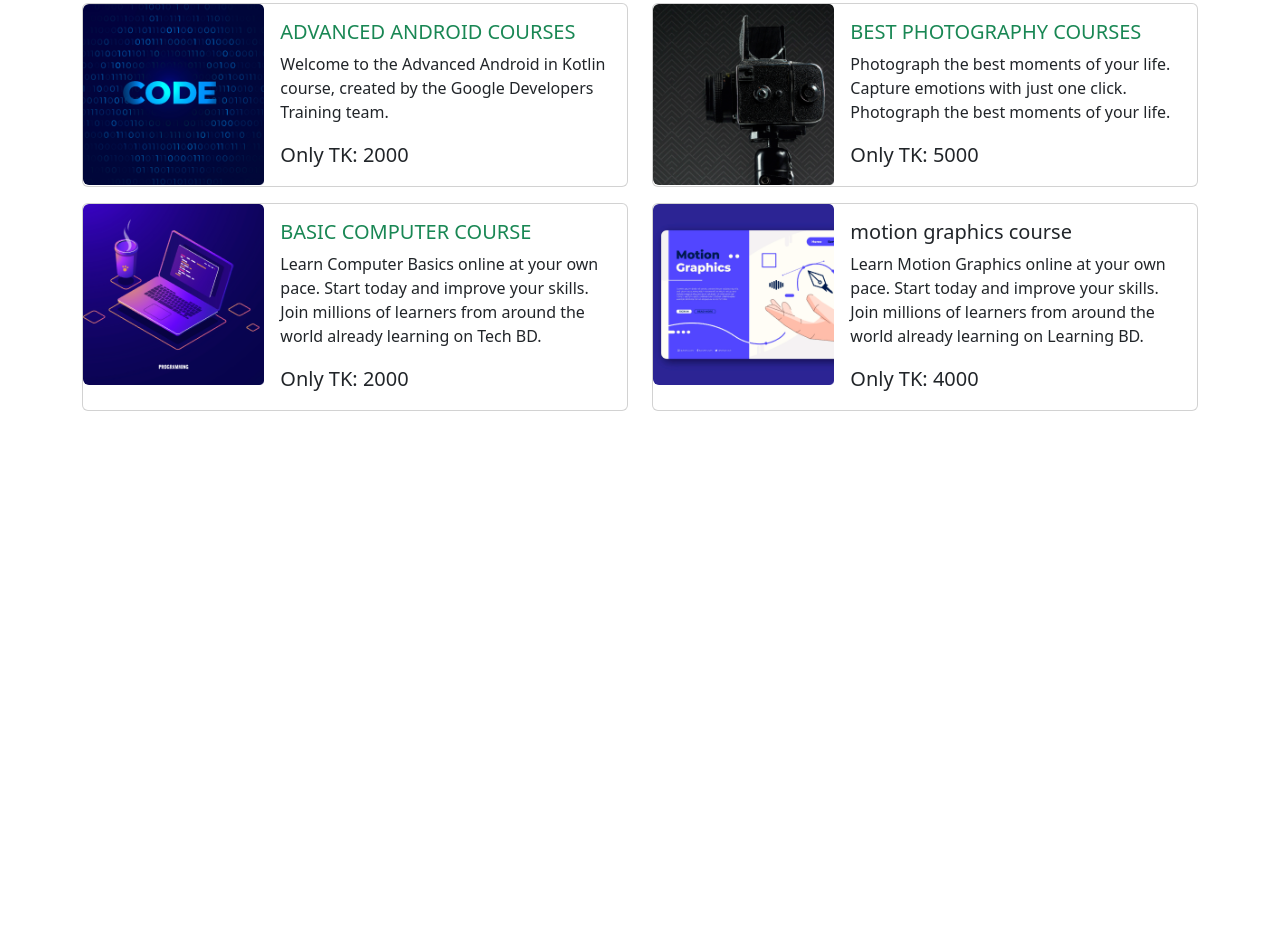
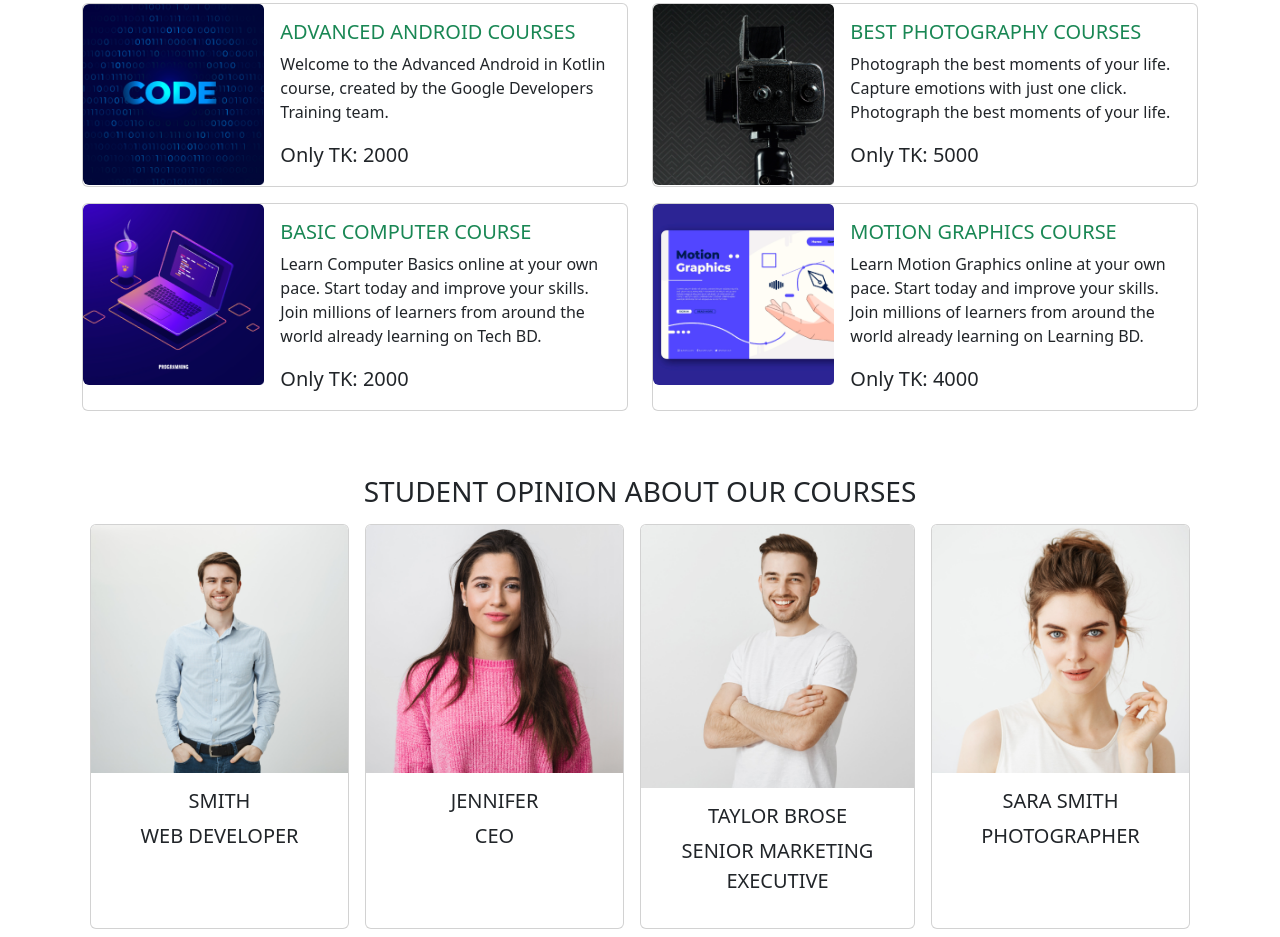
Before and after one commit to imdedar/P-6_Assignment_03_Learning_tech, a plain HTML site: page index.html in a window 1280 px wide. Shown: the part 1038-1975 px from the top of the page. Before the commit the page ends 1465 px from the top, so only its background shows below. Drawn offline with nearby package versions, Linux system fonts and the light colour scheme.

Commit message:
successful student

```diff
--- a/index.html
+++ b/index.html
@@ -174,7 +174,7 @@
                       </div>
                       <div class="col-md-8">
                         <div class="card-body">
-                          <h5 class="card-title">motion graphics course</h5>
+                          <h5 class="card-title text-uppercase text-success">motion graphics course</h5>
                           <p class="card-text">Learn Motion Graphics online at your own pace. Start today and improve your skills. Join millions of learners from around the world already learning on Learning BD.</p>
                           <p class="card-text lead">Only TK: 4000</p>
                         </div>
@@ -183,6 +183,43 @@
                   </div>
             </div>
         </div>
+    </div>
+
+    <!-- our successful students -->
+    <div class="container mt-5">
+        <div class="card text-center border-0 text-uppercase">
+            <h3>student opinion about our courses</h3>
+            <div class="d-lg-flex d-sm-block d-md-flex">
+                <div class="card m-4 m-lg-2 m-md-2">
+                    <img src="images/student/student-1.png" class="card-img-top" alt="...">
+                    <div class="card-body">
+                        <h5>Smith</h5>
+                        <p class="lead">Web Developer</p>
+                    </div>
+                  </div>
+                <div class="card m-4 m-lg-2 m-md-2">
+                    <img src="images/student/student-2.png" class="card-img-top" alt="...">
+                    <div class="card-body">
+                        <h5>Jennifer</h5>
+                        <p class="lead">CEO</p>
+                    </div>
+                  </div>
+                  <div class="card m-4 m-lg-2 m-md-2">
+                    <img src="images/student/student-3.png" class="card-img-top" alt="...">
+                    <div class="card-body">
+                        <h5>Taylor Brose </h5>
+                        <p class="lead">senior marketing executive</p>
+                    </div>
+                  </div>
+                <div class="card m-4 m-lg-2 m-md-2">
+                    <img src="images/student/student-4.png" class="card-img-top" alt="...">
+                    <div class="card-body">
+                        <h5>Sara Smith</h5>
+                        <p class="lead">photographer</p>
+                    </div>
+                  </div>
+            </div>
+          </div>
     </div>
 
 
```
